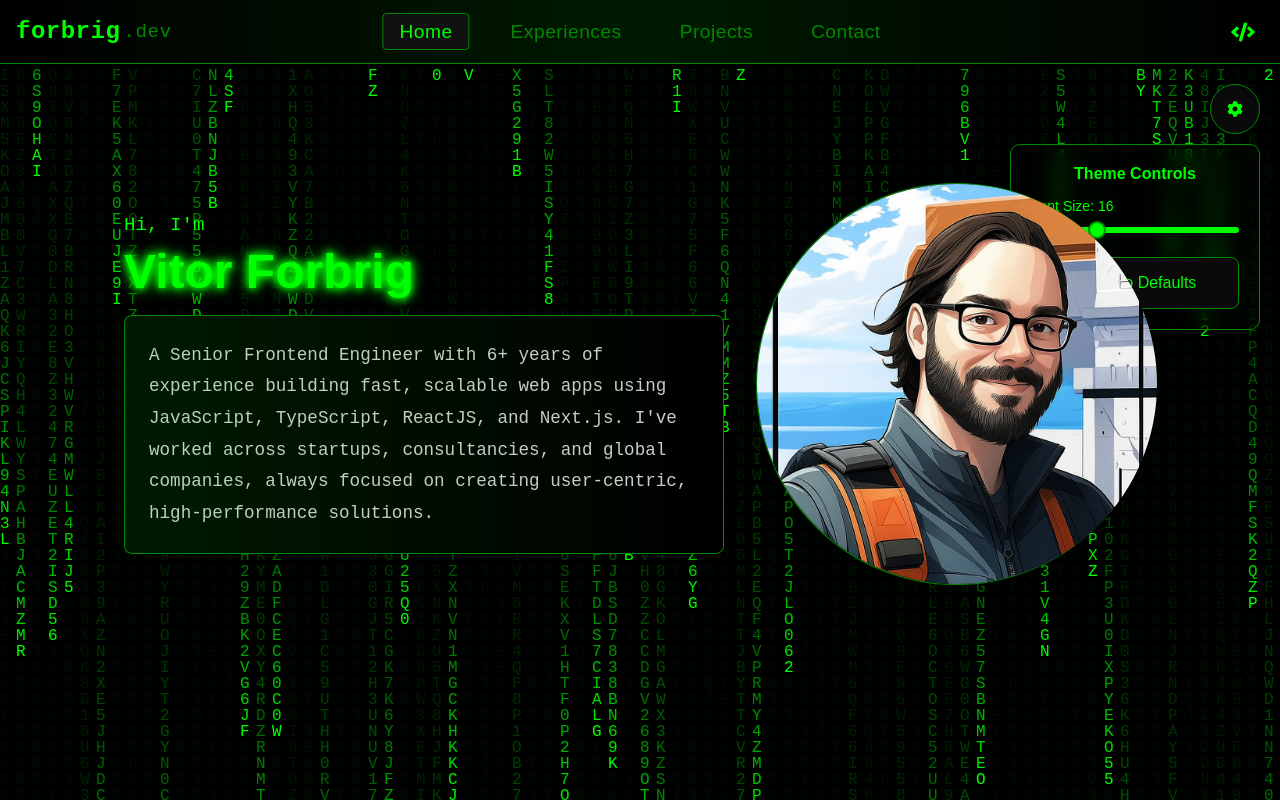
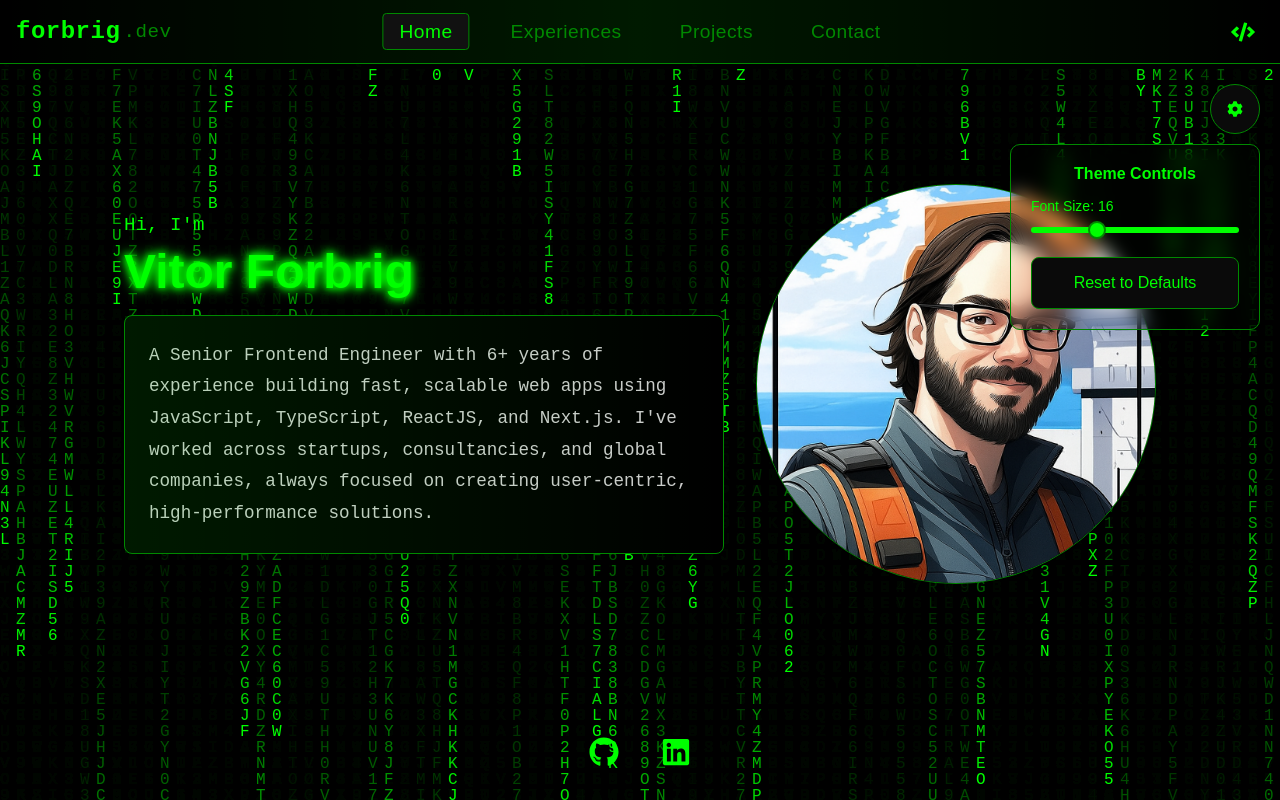
Before and after one commit to Forbrig/forbrig.github.io, a Next.js app: page / in a window 1280 px wide. Both pictures are taken after a click on the button 1235 px from the left and 109 px from the top of the page. Built offline with nearby package versions, Linux system fonts and the light colour scheme.

Commit message:
Improves theme controls and UI

```diff
--- a/src/app/layout.tsx
+++ b/src/app/layout.tsx
@@ -8,6 +8,7 @@ import { ThemedBackground } from "@/components/themedBackground";
 
 import "./globals.scss";
 import styles from "./layout.module.scss";
+import { ThemeControls } from "@/components/themedBackground/components/themeControls";
 
 const description =
   "Vitor Forbrig is a Senior Frontend Engineer specializing in React, TypeScript, and modern web technologies. Explore his portfolio and projects.";
@@ -67,6 +68,7 @@ export default function RootLayout({
       <body className={styles.page}>
         <ThemeProvider>
           <ThemedBackground />
+          <ThemeControls />
 
           <Header />
 
--- a/src/app/page.module.scss
+++ b/src/app/page.module.scss
@@ -21,6 +21,7 @@
     }
 
     .content {
+      flex: 1;
       max-width: 600px;
       font-size: 1.2rem;
 
--- a/src/components/imageThemeToggle/imageThemeToggle.module.scss
+++ b/src/components/imageThemeToggle/imageThemeToggle.module.scss
@@ -3,7 +3,6 @@
   position: relative;
   border-radius: 50%;
   cursor: pointer;
-  border: 1px solid var(--border-color);
 
   transition: all 0.4s cubic-bezier(0.175, 0.885, 0.32, 1.275);
 
@@ -44,6 +43,7 @@
 
   img {
     border-radius: 50%;
+    border: 1px solid var(--border-color);
     object-fit: cover;
   }
 }
--- a/src/components/themedBackground/components/matrixBackground/matrixBackground.module.scss
+++ b/src/components/themedBackground/components/matrixBackground/matrixBackground.module.scss
@@ -5,6 +5,6 @@
   width: 100%;
   height: 100%;
   overflow: hidden;
-  z-index: 0;
+  z-index: -1;
   background: var(--background-secondary);
 }
--- a/src/components/themedBackground/components/matrixBackground/matrixBackground.tsx
+++ b/src/components/themedBackground/components/matrixBackground/matrixBackground.tsx
@@ -1,13 +1,21 @@
 "use client";
 
-import { useEffect, useRef, useState } from "react";
+import {
+  useCallback,
+  useContext,
+  useEffect,
+  useMemo,
+  useRef,
+  useState,
+} from "react";
 
-import { ThemeControls } from "../themeControls";
+import { themeContext } from "@/context/ThemeProvider";
 import { BACKGROUND_DRAW_INTERVAL } from "@/config/const";
 
 import styles from "./matrixBackground.module.scss";
 
 export const MatrixBackground = () => {
+  const { setThemeControls } = useContext(themeContext);
   const characters = "ABCDEFGHIJKLMNOPQRSTUVWXYZ0123456789";
   // const characters = "あいうえおかきくけこさしすせそたちつてと";
   // https://www.w3schools.com/charsets/ref_utf_symbols.asp
@@ -19,6 +27,25 @@ export const MatrixBackground = () => {
 
   const [currentWidth, setCurrentWidth] = useState(0);
   const [currentHeight, setCurrentHeight] = useState(0);
+
+  const handleFontSizeChange = useCallback((value: number) => {
+    setFontSize(value);
+  }, []);
+
+  const memoizedThemeControls = useMemo(
+    () => [
+      {
+        title: "Font Size",
+        min: 10,
+        max: 30,
+        step: 1,
+        value: fontSize,
+        defaultValue: 16,
+        onChange: handleFontSizeChange,
+      },
+    ],
+    [fontSize, handleFontSizeChange]
+  );
 
   useEffect(() => {
     if (typeof window !== "undefined") {
@@ -39,6 +66,11 @@ export const MatrixBackground = () => {
       window?.removeEventListener("resize", handleResize);
     };
   }, []);
+
+  // Separate useEffect for theme controls to prevent excessive re-renders
+  useEffect(() => {
+    setThemeControls(memoizedThemeControls);
+  }, [memoizedThemeControls, setThemeControls]);
 
   useEffect(() => {
     const canvas = cavasRef.current;
@@ -85,19 +117,6 @@ export const MatrixBackground = () => {
 
   return (
     <div className={styles["matrix-background"]}>
-      <ThemeControls
-        props={[
-          {
-            title: "Font Size",
-            min: 10,
-            max: 30,
-            step: 1,
-            value: fontSize,
-            defaultValue: 16,
-            onChange: (value) => setFontSize(value),
-          },
-        ]}
-      />
       <canvas ref={cavasRef} />
     </div>
   );
--- a/src/components/themedBackground/components/starsBackground/starsBackground.module.scss
+++ b/src/components/themedBackground/components/starsBackground/starsBackground.module.scss
@@ -5,6 +5,6 @@
   width: 100%;
   height: 100%;
   overflow: hidden;
-  z-index: 0;
+  z-index: -1;
   background: var(--background-secondary);
 }
--- a/src/components/themedBackground/components/starsBackground/starsBackground.tsx
+++ b/src/components/themedBackground/components/starsBackground/starsBackground.tsx
@@ -1,8 +1,16 @@
 "use client";
 
-import { useEffect, useRef, useState } from "react";
+import {
+  useCallback,
+  useContext,
+  useEffect,
+  useMemo,
+  useRef,
+  useState,
+} from "react";
 
-import { ThemeControls } from "../themeControls";
+import { themeContext } from "@/context/ThemeProvider";
+
 import { BACKGROUND_DRAW_INTERVAL } from "@/config/const";
 
 import styles from "./starsBackground.module.scss";
@@ -24,6 +32,7 @@ const DEFAULT_SPEED = 10;
 const DEFAULT_MAX_STAR_RADIUS = 12;
 
 export const StarsBackground = () => {
+  const { setThemeControls } = useContext(themeContext);
   const cavasRef = useRef<HTMLCanvasElement | null>(null);
 
   const [maxStars, setMaxStars] = useState(DEFAULT_MAX_STARS);
@@ -35,6 +44,70 @@ export const StarsBackground = () => {
 
   const [currentWidth, setCurrentWidth] = useState(0);
   const [currentHeight, setCurrentHeight] = useState(0);
+
+  // Memoize the onChange callbacks to prevent unnecessary re-renders
+  const handleMaxStarsChange = useCallback(
+    (value: number) => setMaxStars(value),
+    []
+  );
+  const handleMaxStartRadiusChange = useCallback(
+    (value: number) => setMaxStartRadius(value),
+    []
+  );
+  const handleHueChange = useCallback((value: number) => setHue(value), []);
+  const handleSpeedChange = useCallback((value: number) => setSpeed(value), []);
+
+  // Memoize the theme controls array
+  const memoizedThemeControls = useMemo(
+    () => [
+      {
+        title: "Max Stars",
+        min: 100,
+        max: 5000,
+        step: 100,
+        value: maxStars,
+        defaultValue: DEFAULT_MAX_STARS,
+        onChange: handleMaxStarsChange,
+      },
+      {
+        title: "Max Star Radius",
+        min: 1,
+        max: 18,
+        step: 1,
+        value: maxStartRadius,
+        defaultValue: DEFAULT_MAX_STAR_RADIUS,
+        onChange: handleMaxStartRadiusChange,
+      },
+      {
+        title: "Hue",
+        min: 0,
+        max: 360,
+        step: 1,
+        value: hue,
+        defaultValue: DEFAULT_HUE,
+        onChange: handleHueChange,
+      },
+      {
+        title: "Speed",
+        min: -100,
+        max: 100,
+        step: 1,
+        value: speed,
+        defaultValue: DEFAULT_SPEED,
+        onChange: handleSpeedChange,
+      },
+    ],
+    [
+      maxStars,
+      maxStartRadius,
+      hue,
+      speed,
+      handleMaxStarsChange,
+      handleMaxStartRadiusChange,
+      handleHueChange,
+      handleSpeedChange,
+    ]
+  );
 
   const maxOrbit = (width: number, height: number) => {
     const max = Math.max(width, height),
@@ -71,6 +144,11 @@ export const StarsBackground = () => {
       window?.removeEventListener("resize", handleResize);
     };
   }, []);
+
+  // Separate useEffect for theme controls to prevent excessive re-renders
+  useEffect(() => {
+    setThemeControls(memoizedThemeControls);
+  }, [memoizedThemeControls, setThemeControls]);
 
   useEffect(() => {
     const canvas = cavasRef.current;
@@ -162,46 +240,6 @@ export const StarsBackground = () => {
 
   return (
     <div className={styles["stars-background"]}>
-      <ThemeControls
-        props={[
-          {
-            title: "Max Stars",
-            min: 100,
-            max: 5000,
-            step: 100,
-            value: maxStars,
-            defaultValue: DEFAULT_MAX_STARS,
-            onChange: (value) => setMaxStars(value),
-          },
-          {
-            title: "Max Star Radius",
-            min: 1,
-            max: 18,
-            step: 1,
-            value: maxStartRadius,
-            defaultValue: DEFAULT_MAX_STAR_RADIUS,
-            onChange: (value) => setMaxStartRadius(value),
-          },
-          {
-            title: "Hue",
-            min: 0,
-            max: 360,
-            step: 1,
-            value: hue,
-            defaultValue: DEFAULT_HUE,
-            onChange: (value) => setHue(value),
-          },
-          {
-            title: "Speed",
-            min: -100,
-            max: 100,
-            step: 1,
-            value: speed, // Convert to a more manageable range for the slider
-            defaultValue: DEFAULT_SPEED,
-            onChange: (value) => setSpeed(value), // Convert back to original value
-          },
-        ]}
-      />
       <canvas ref={cavasRef} />
     </div>
   );
--- a/src/components/themedBackground/components/themeControls/themeControls.module.scss
+++ b/src/components/themedBackground/components/themeControls/themeControls.module.scss
@@ -1,8 +1,19 @@
+.theme-controls {
+  position: absolute;
+  z-index: 9999;
+  top: calc(20px + var(--header-height));
+
+  @media (max-width: 768px) {
+    display: none;
+  }
+
+  &[data-hide="true"] {
+    display: none;
+  }
+
   .controls-toggle {
     position: fixed;
-  top: calc(20px + var(--header-height));
     right: 20px;
-  z-index: 9999;
     width: 50px;
     height: 50px;
   }
@@ -11,7 +22,6 @@
     position: fixed;
     top: calc(var(--header-height) + 80px);
     right: 20px;
-  z-index: 9999;
     border: 1px solid var(--border-color);
     border-radius: 10px;
     padding: 20px;
@@ -24,7 +34,6 @@
       font-size: 16px;
       font-weight: 600;
       text-align: center;
-  }
     }
 
     .control-group {
@@ -85,3 +94,5 @@
     .reset-button {
       margin-top: 20px;
     }
+  }
+}
--- a/src/components/themedBackground/components/themeControls/themeControls.tsx
+++ b/src/components/themedBackground/components/themeControls/themeControls.tsx
@@ -1,4 +1,8 @@
-import { FC, useState } from "react";
+"use client";
+
+import { FC, useContext, useState } from "react";
+
+import { themeContext } from "@/context/ThemeProvider";
 
 import { Button } from "@/components/button";
 
@@ -6,23 +10,13 @@ import { FaCog } from "react-icons/fa";
 
 import styles from "./themeControls.module.scss";
 
-interface ThemeControlsProps {
-  props: {
-    title: string;
-    min: number;
-    max: number;
-    step: number;
-    value: number;
-    defaultValue: number;
-    onChange: (value: number) => void;
-  }[];
-}
+export const ThemeControls: FC = () => {
+  const { themeControls, theme } = useContext(themeContext);
 
-export const ThemeControls: FC<ThemeControlsProps> = ({ props }) => {
   const [showControls, setShowControls] = useState(false);
 
   return (
-    <div className="theme-controls">
+    <div data-hide={theme === "light"} className={styles["theme-controls"]}>
       <div className={styles["controls-toggle"]}>
         <Button
           onClick={() => setShowControls(!showControls)}
@@ -38,7 +32,7 @@ export const ThemeControls: FC<ThemeControlsProps> = ({ props }) => {
         <div className={styles["controls-panel"]}>
           <h3>Theme Controls</h3>
 
-          {props.map((prop, i) => (
+          {themeControls.map((prop, i) => (
             <div className={styles["control-group"]} key={i}>
               <label htmlFor={`${prop.title}-control`}>
                 {prop.title}: {prop.value}
@@ -59,7 +53,9 @@ export const ThemeControls: FC<ThemeControlsProps> = ({ props }) => {
           <div className={styles["reset-button"]}>
             <Button
               onClick={() => {
-                props.forEach((prop) => prop.onChange(prop.defaultValue));
+                themeControls.forEach((prop) =>
+                  prop.onChange(prop.defaultValue)
+                );
               }}
               large
               full
--- a/src/context/ThemeProvider/ThemeProvider.tsx
+++ b/src/context/ThemeProvider/ThemeProvider.tsx
@@ -5,18 +5,35 @@ import { createContext, ReactNode, useEffect, useState } from "react";
 export type Theme = "dark" | "light" | "matrix";
 export const themes: Theme[] = ["light", "dark", "matrix"];
 
+export interface ThemeControl {
+  title: string;
+  min: number;
+  max: number;
+  step: number;
+  value: number;
+  defaultValue: number;
+  onChange: (value: number) => void;
+}
+
 interface ThemeContextProps {
   theme: "dark" | "light" | "matrix";
   toggleTheme: (theme: Theme) => void;
+  themeControls: ThemeControl[];
+  setThemeControls: (controls: ThemeControl[]) => void;
 }
 
-export const themeContext = createContext<ThemeContextProps>({
+const initialProps: ThemeContextProps = {
   theme: "dark",
   toggleTheme: () => {},
-});
+  themeControls: [],
+  setThemeControls: () => {},
+};
+
+export const themeContext = createContext<ThemeContextProps>(initialProps);
 
 export const ThemeProvider = ({ children }: { children: ReactNode }) => {
   const [theme, setTheme] = useState<Theme>("matrix");
+  const [themeControls, setThemeControls] = useState<ThemeControl[]>([]);
 
   useEffect(() => {
     const root = document.documentElement;
@@ -31,6 +48,10 @@ export const ThemeProvider = ({ children }: { children: ReactNode }) => {
     toggleTheme: (_theme) => {
       setTheme(_theme);
     },
+    themeControls,
+    setThemeControls: (controls) => {
+      setThemeControls(controls);
+    },
   };
 
   return (
```
Lines whose indentation alone changed are shown as unchanged.
